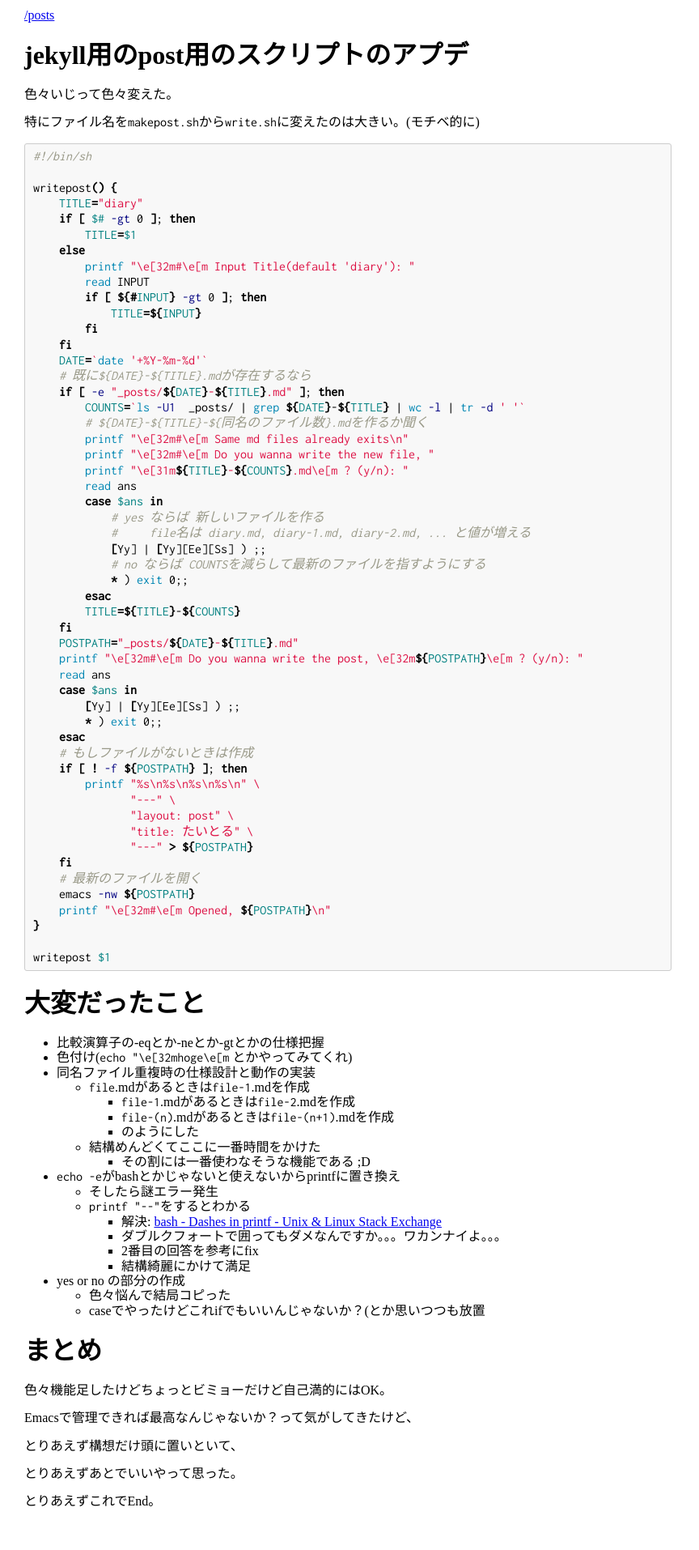
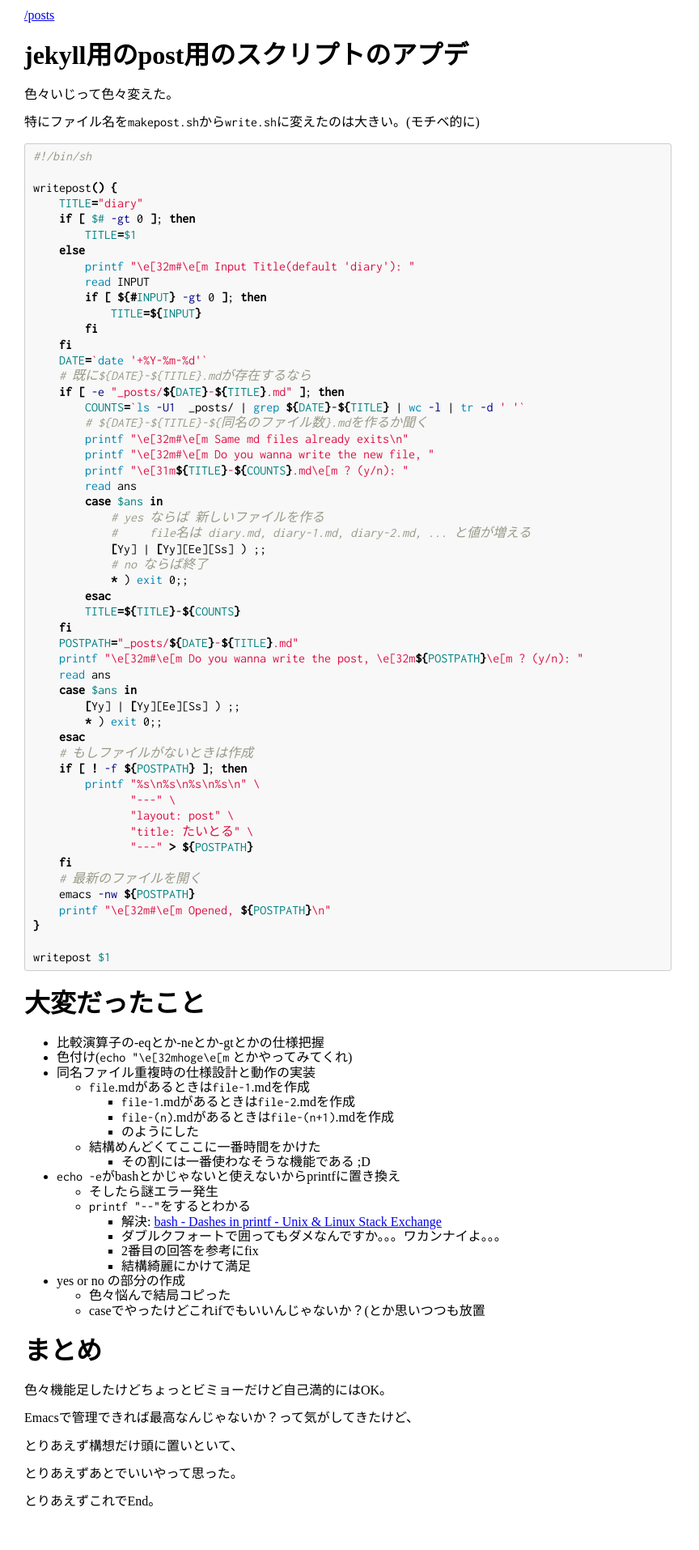
Before and after one commit to shamisonn/shamisonn.github.io, a Jekyll site: the page built from _posts/2017-05-15-update-post-shell.md, in a window 1280 px wide. Shown: the whole page at 81% size, without its empty margins (0-864 px from the left). Built offline with Jekyll 4.4.1, drawn with Linux system fonts in a browser that asks for light colours; nearby versions of some CDN libraries.

Commit message:
間違ったコメントを修正

```diff
--- a/_posts/2017-05-15-update-post-shell.md
+++ b/_posts/2017-05-15-update-post-shell.md
@@ -34,7 +34,7 @@ writepost() {
             # yes ならば 新しいファイルを作る
             #     file名は diary.md, diary-1.md, diary-2.md, ... と値が増える
             [Yy] | [Yy][Ee][Ss] ) ;;
-            # no ならば COUNTSを減らして最新のファイルを指すようにする
+            # no ならば終了
             * ) exit 0;;
         esac
         TITLE=${TITLE}-${COUNTS}
```
